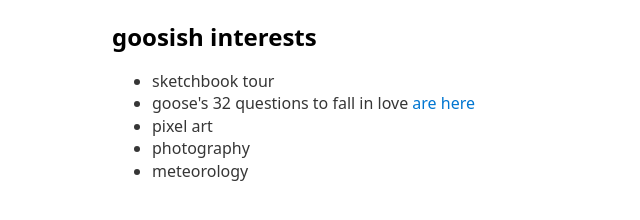
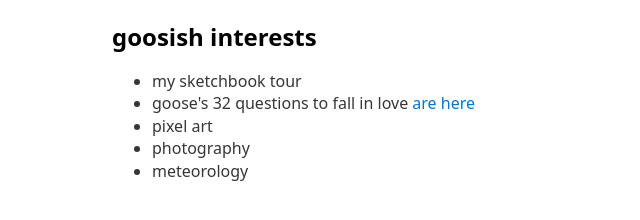
Before and after one commit to goosipop/goosish, a plain HTML site: page index.html in a window 1280 px wide. Shown: the part 192-412 px from the top of the page, 128-768 px from the left. Drawn offline with nearby package versions, Linux system fonts and the light colour scheme.

Commit message:
changed sketch to my sketch

```diff
--- a/index.html
+++ b/index.html
@@ -11,7 +11,7 @@
 <img src="neocities.png">
 <h2> goosish interests</h2>
 <ul>
-<li>sketchbook tour</li>
+<li>my sketchbook tour</li>
 <li>goose's 32 questions to fall in love<a href="https://docs.google.com/document/d/1yuq14G3dtia5uLJg-s7y1EKAgAygvPlZr70gNzWnDPw/edit?usp=sharing"> are here</a>
 </li>
 <li>pixel art</li>
```
